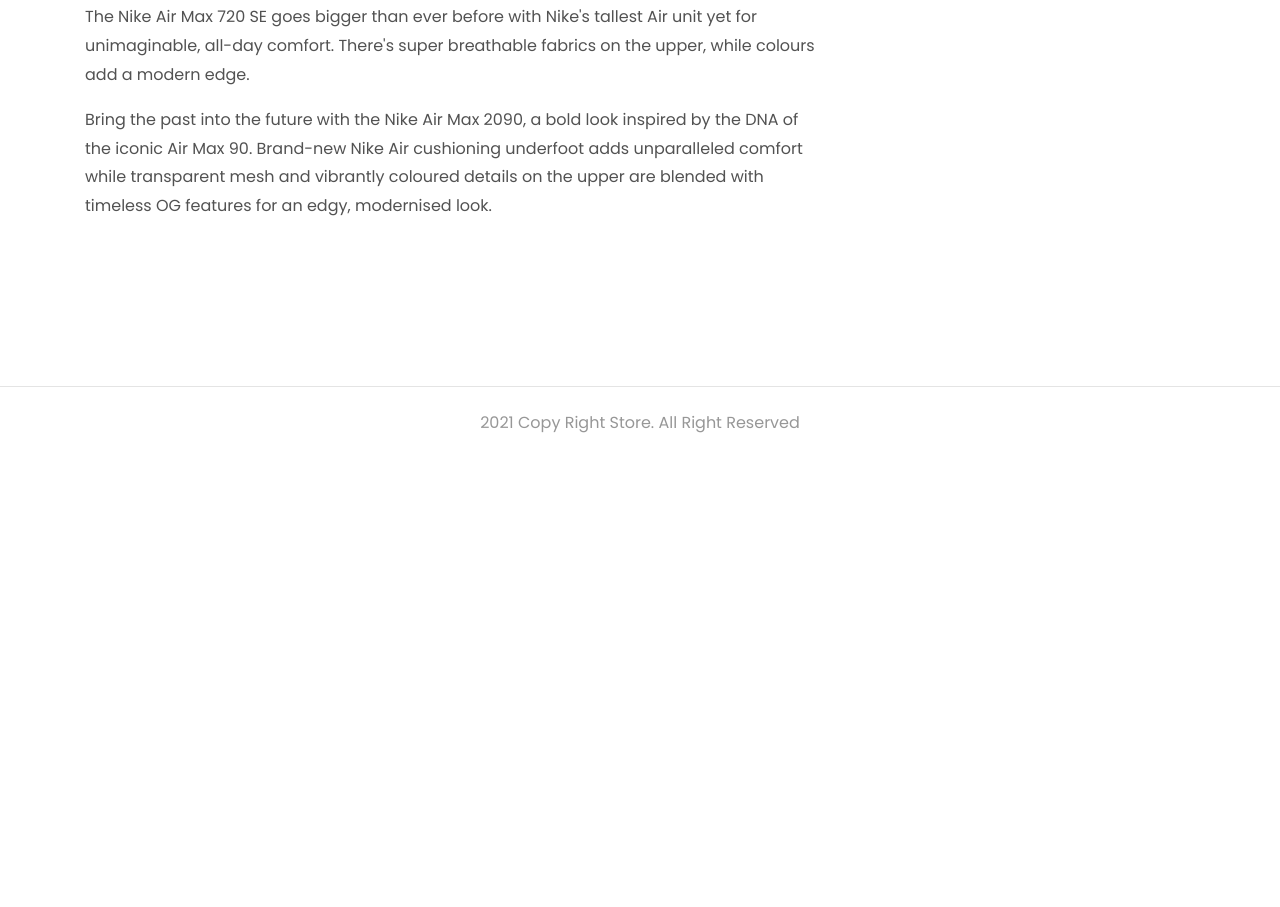
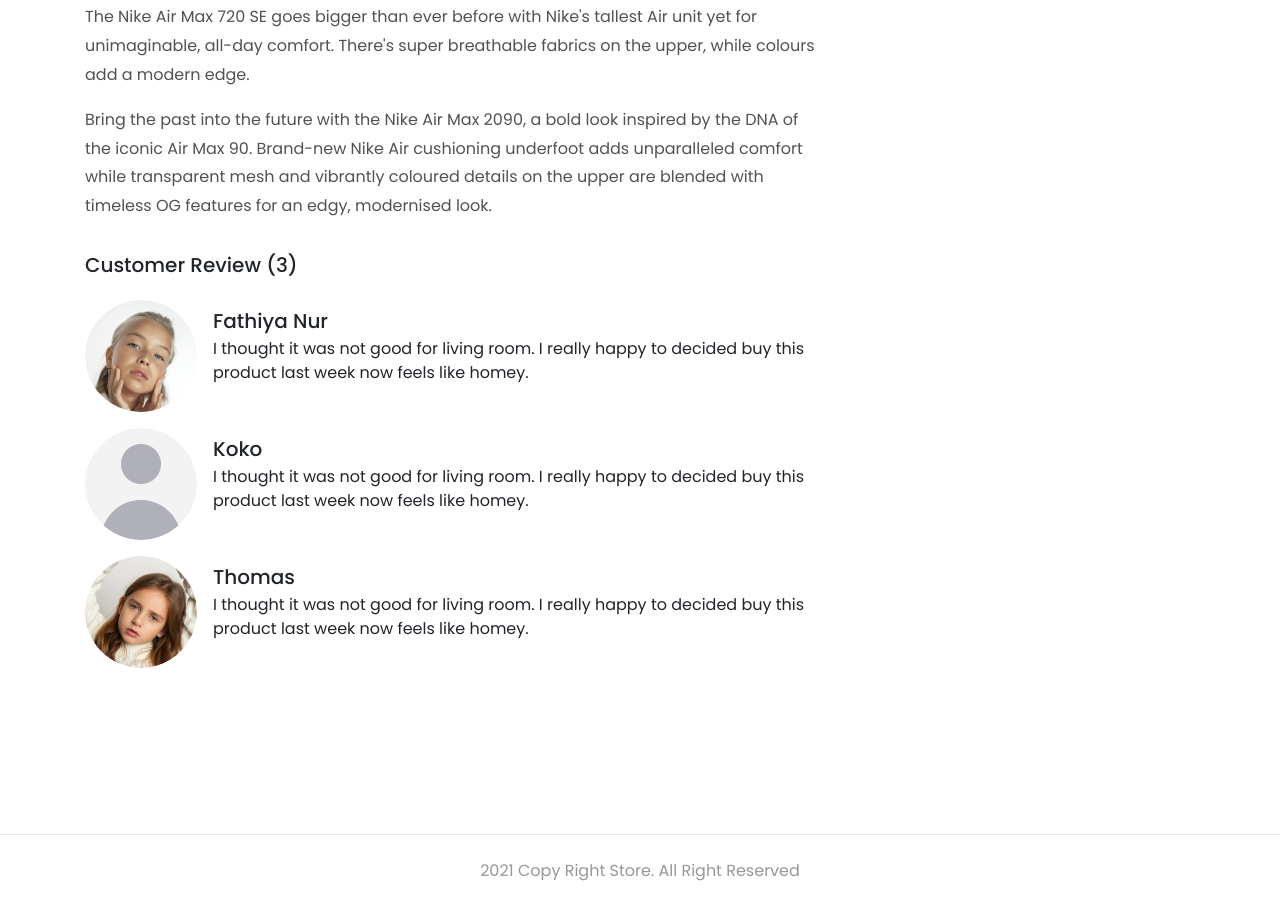
Before and after one commit to gumelarRizal/BWAStoreSliceDesign, a plain HTML site: page details.html in a window 1280 px wide. Shown: the part 785-1692 px from the top of the page. Before the commit the page ends 1244 px from the top, so only its background shows below. Drawn offline with nearby package versions, Linux system fonts and the light colour scheme.

Commit message:
Section Customer Review Markup

```diff
--- a/details.html
+++ b/details.html
@@ -216,6 +216,69 @@
                         </div>
                     </div>
                 </section>
+                <section class="store-review">
+                    <div class="container">
+                        <div class="row">
+                            <div class="col-12 col-lg-8 mt-3 mb-3">
+                                <h5>Customer Review (3)</h5>
+                            </div>
+                        </div>
+                        <div class="row">
+                            <div class="col-12 col-lg-8">
+                                <ul class="list-unstyled">
+                                    <li class="media">
+                                        <img
+                                            src="images/icon-testimonial-1.png"
+                                            alt=""
+                                            class="mr-3 rounded-circle"
+                                        />
+                                        <div class="media-body">
+                                            <h5 class="mt-2 mb-1">
+                                                Fathiya Nur
+                                            </h5>
+                                            I thought it was not good for living
+                                            room. I really happy to decided buy
+                                            this product last week now feels
+                                            like homey.
+                                        </div>
+                                    </li>
+                                </ul>
+                                <ul class="list-unstyled">
+                                    <li class="media">
+                                        <img
+                                            src="images/icon-testimonial-2.png"
+                                            alt=""
+                                            class="mr-3 rounded-circle"
+                                        />
+                                        <div class="media-body">
+                                            <h5 class="mt-2 mb-1">Koko</h5>
+                                            I thought it was not good for living
+                                            room. I really happy to decided buy
+                                            this product last week now feels
+                                            like homey.
+                                        </div>
+                                    </li>
+                                </ul>
+                                <ul class="list-unstyled">
+                                    <li class="media">
+                                        <img
+                                            src="images/icon-testimonial-3.png"
+                                            alt=""
+                                            class="mr-3 rounded-circle"
+                                        />
+                                        <div class="media-body">
+                                            <h5 class="mt-2 mb-1">Thomas</h5>
+                                            I thought it was not good for living
+                                            room. I really happy to decided buy
+                                            this product last week now feels
+                                            like homey.
+                                        </div>
+                                    </li>
+                                </ul>
+                            </div>
+                        </div>
+                    </div>
+                </section>
             </div>
         </div>
 
```
Also changed, not shown: images/icon-testimonial-1.png (added), images/icon-testimonial-2.png (added), images/icon-testimonial-3.png (added).
